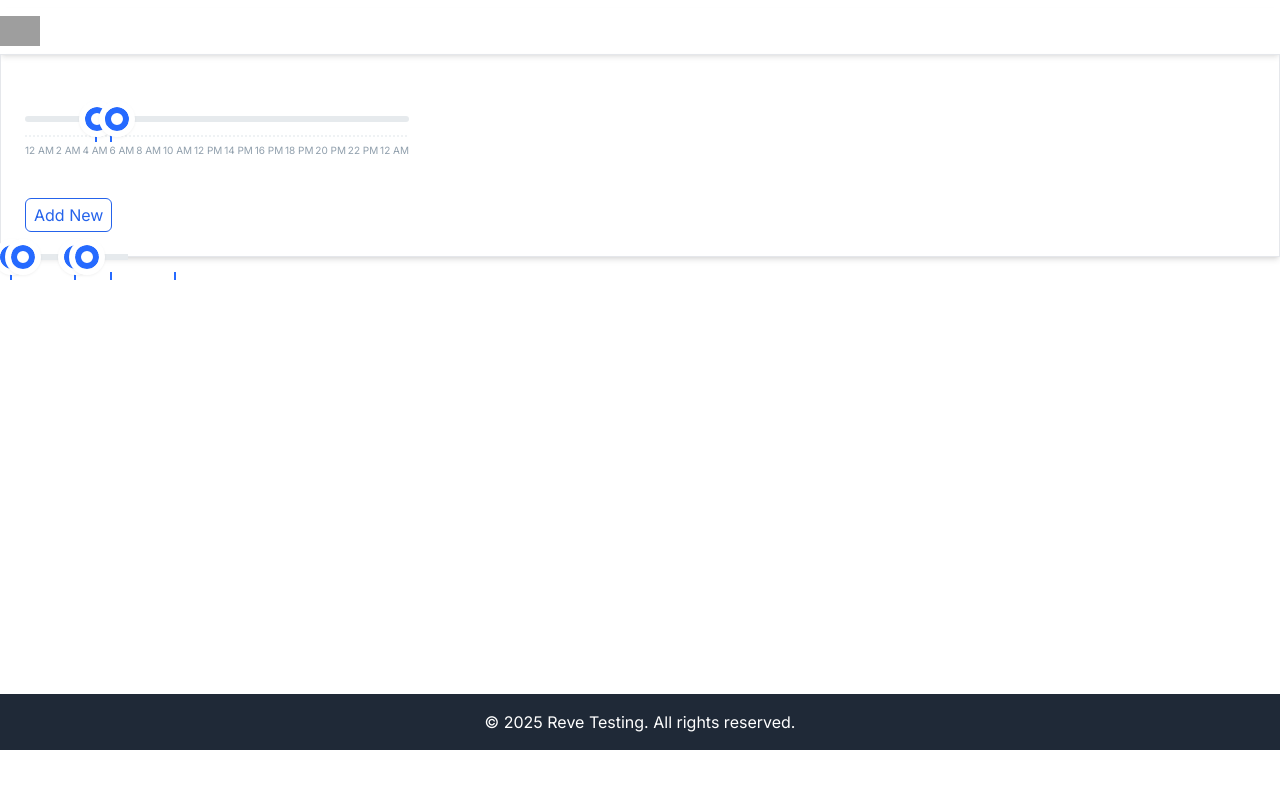
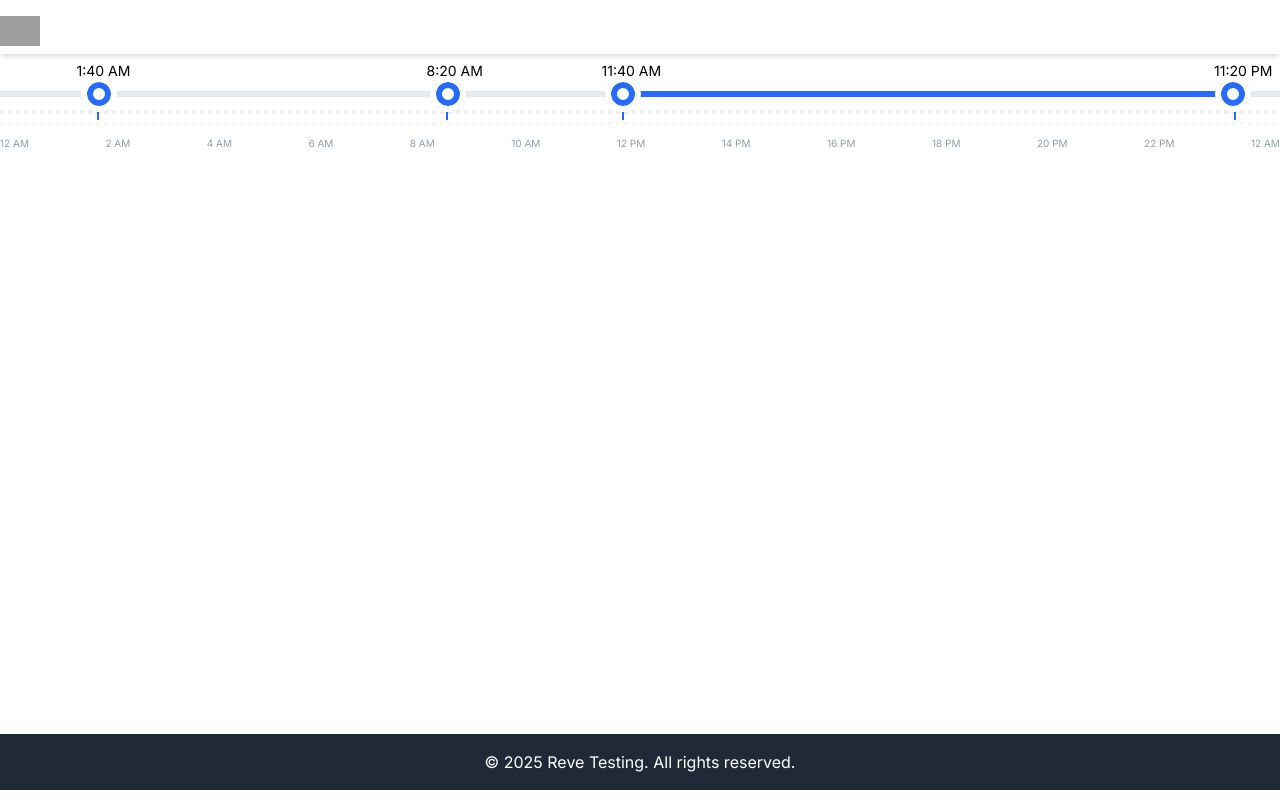
Before and after one commit to MdAmanullahSayeem/reve_test, a React (Vite) app: page / in a window 1280 px wide. Built offline with nearby package versions, Linux system fonts and the light colour scheme; grey boxes are pictures that could not be loaded.

Commit message:
multiSlots

```diff
--- a/src/components/common/HourSlot.tsx
+++ b/src/components/common/HourSlot.tsx
@@ -12,11 +12,11 @@ export default function HourSlot({ color = '#909FAC', hourGap = 2 }) {
     >
       {[...new Array(totalHour)].map((_, i) =>
         i * hourGap === 0 || i * hourGap == 24 ? (
-          <p>12 AM</p>
+          <p key={i}>12 AM</p>
         ) : i * hourGap < 12 ? (
-          <p>{i * hourGap} AM</p>
+          <p key={i}>{i * hourGap} AM</p>
         ) : (
-          <p>{i * hourGap} PM</p>
+          <p key={i}>{i * hourGap} PM</p>
         )
       )}
     </div>
--- a/src/components/common/InputRange.css
+++ b/src/components/common/InputRange.css
@@ -23,14 +23,23 @@
   border-radius: 3px;
 }
 
-.input-range .slider-track > div {
+.input-range .label {
   width: 2px;
   height: 8px;
   background-color: #266aff;
   content: '';
   position: absolute;
+  transform: translateX(-50%);
   top: 18px;
 }
+.input-range .label > div {
+  font-size: 14px;
+  white-space: nowrap;
+  position: absolute;
+  bottom: 52px;
+  left: -20px;
+}
+
 .input-range input[type='range']::-webkit-slider-runnable-track {
   -webkit-appearance: none;
   height: 6px;
--- a/src/components/common/InputRange.tsx
+++ b/src/components/common/InputRange.tsx
@@ -1,6 +1,7 @@
 import { useCallback, useEffect, useRef, useState } from 'react';
 import './InputRange.css';
 import { RangeDataType } from '@/types';
+import { minToTimeString } from '@/utils/helper';
 
 type PropTypes = {
   fill?: string;
@@ -17,9 +18,9 @@ export default function InputRange({
   fill = '#266AFF',
   track = '#E6EAED',
   editMode = true,
-  minGap = 10,
+  minGap = 20,
   min = 0,
-  max = 360,
+  max = 1440,
   step = 10,
   range = { start: 60, end: 75 },
 }: PropTypes) {
@@ -31,6 +32,8 @@ export default function InputRange({
   const sliderTrack = useRef<HTMLDivElement | null>(null);
   const startRef = useRef<HTMLDivElement | null>(null);
   const endRef = useRef<HTMLDivElement | null>(null);
+  const startProps = minToTimeString(start);
+  const endProps = minToTimeString(end);
 
   const fillColor = useCallback(() => {
     if (
@@ -41,12 +44,14 @@ export default function InputRange({
       !endRef.current
     )
       return;
-    const percent1 = (start / Number(slider1.current.max)) * 100;
-    const percent2 = (end / Number(slider1.current.max)) * 100;
-    startRef.current.style.left = `${start + 10}px`;
-    endRef.current.style.left = `${end + 10}px`;
+    const percent1 = (start / max) * 100;
+    const percent2 = (end / max) * 100;
+    const reduce1 = 10 - 20 * percent1 * 0.01;
+    const reduce2 = 10 - 20 * percent2 * 0.01;
+    startRef.current.style.left = `calc(${percent1}% + ${reduce1}px)`;
+    endRef.current.style.left = `calc(${percent2}% + ${reduce2}px)`;
     sliderTrack.current.style.background = `linear-gradient(to right, ${track} ${percent1}% ,${fill} ${percent1}%, ${fill} ${percent2}% , ${track} ${percent2}%, ${track} 100%)`;
-  }, [fill, track, start, end]);
+  }, [fill, track, start, end, max]);
 
   useEffect(() => {
     fillColor();
@@ -54,11 +59,16 @@ export default function InputRange({
 
   return (
     <div className={`input-range relative ${editMode && 'edit'}`}>
-      <div ref={sliderTrack} className="slider-track">
-        <div ref={startRef}>
-          {/* <p>{((start * 24) / max).toFixed(2)}</p> */}
+      <div ref={sliderTrack} className="slider-track"></div>
+      <div className="label" ref={startRef}>
+        <div>
+          {startProps.hr}:{startProps.min} {startProps.amp}
         </div>
-        <div ref={endRef}></div>
+      </div>
+      <div className="label" ref={endRef}>
+        <div>
+          {endProps.hr}:{endProps.min} {endProps.amp}
+        </div>
       </div>
       <input
         ref={slider1}
--- a/src/components/common/MinSlot.tsx
+++ b/src/components/common/MinSlot.tsx
@@ -1,10 +1,6 @@
 import { useLayoutEffect, useRef, useState } from 'react';
 
-export default function MinSlot({
-  stroke = '#EFF2F4',
-  strokeWidth = 4,
-  gap = 15,
-}) {
+export default function MinSlot({ stroke = '#EFF2F4', strokeWidth = 8 }) {
   const [width, setWidth] = useState(0);
   const sliderTrack = useRef<HTMLDivElement | null>(null);
 
@@ -15,8 +11,13 @@ export default function MinSlot({
   }, []);
 
   return (
-    <div ref={sliderTrack} className="w-full h-2">
-      <svg width={`${width}`} xmlns="http://www.w3.org/2000/svg" version="1.1">
+    <div ref={sliderTrack} className="w-full">
+      <svg
+        width={`${width}`}
+        height={10}
+        xmlns="http://www.w3.org/2000/svg"
+        version="1.1"
+      >
         <line
           x1={0}
           y1={0}
--- /dev/null
+++ b/src/components/common/MultiSlots.tsx
@@ -0,0 +1,33 @@
+import { DefaultProps, RangeDataType } from '@/types';
+import InputRange from './InputRange';
+
+interface PropTypes extends DefaultProps {
+  slots: RangeDataType[];
+}
+
+export default function MultiSlots({ slots, children }: PropTypes) {
+  return (
+    <>
+      {/* <AddSlotForm onSubmit={(data) => console.log(data)}>
+            <div className="w-96 py-10">
+              <InputRange range={slots[1]} />
+              <div className="mt-4">
+                <MinSlot strokeWidth={8} />
+              </div>
+              <div className="mt-[3px]">
+                <MinSlot strokeWidth={2} />
+              </div>
+              <HourSlot />
+            </div>
+          </AddSlotForm> */}
+      <div>
+        {slots?.map((slot, i) => (
+          <div key={i} className={`w-full`}>
+            <InputRange editMode={false} range={slot} />
+          </div>
+        ))}
+      </div>
+      {children}
+    </>
+  );
+}
--- /dev/null
+++ b/src/components/ui/Section.tsx
@@ -0,0 +1,5 @@
+import { DefaultProps } from '@/types';
+
+export default function Section({ children, className }: DefaultProps) {
+  return <div className={`my-[3px] w-full ${className || ''}`}>{children}</div>;
+}
--- a/src/pages/Home.tsx
+++ b/src/pages/Home.tsx
@@ -1,42 +1,29 @@
 import HourSlot from '@/components/common/HourSlot';
-import InputRange from '@/components/common/InputRange';
 import MinSlot from '@/components/common/MinSlot';
-import AddSlotForm from '@/components/ui/forms/AddSlotForm';
-import { useState } from 'react';
+import MultiSlots from '@/components/common/MultiSlots';
+import Section from '@/components/ui/Section';
+
 const defaultSlots = [
-  { start: 20, end: 50 },
-  { start: 70, end: 100 },
+  { start: 100, end: 500 },
+  { start: 700, end: 1400 },
 ];
+
 export default function Home() {
-  const [slots, updatedSlots] = useState(defaultSlots);
   return (
     <div className="">
-      <AddSlotForm onSubmit={(data) => console.log(data)}>
-        <div className="w-96 py-10">
-          <InputRange />
-          <div className="mt-4">
-            <MinSlot />
+      <div className="mt-10">
+        <MultiSlots slots={defaultSlots}>
+          <Section className="pt-4">
+            <MinSlot strokeWidth={8} />
+          </Section>
+          <Section>
+            <MinSlot strokeWidth={2} />
+          </Section>
+          <Section>
             <HourSlot />
-          </div>
-        </div>
-      </AddSlotForm>
-
-      <div className="flex">
-        {slots?.map((_, i) => (
-          <div key={i} className={`w-16`}>
-            <InputRange editMode={false} range={{ start: 0, end: 100 }} />
-          </div>
-        ))}
+          </Section>
+        </MultiSlots>
       </div>
-      {/* <div className="w-52">
-        <InputRange />
-      </div>
-      <div className="w-52">
-        <InputRange />
-      </div>
-      <div className="w-52">
-        <InputRange />
-      </div> */}
     </div>
   );
 }
--- a/src/utils/helper.ts
+++ b/src/utils/helper.ts
@@ -1,3 +1,5 @@
+import { HourToStringT } from '@/types';
+
 export function getFormData(formElement: HTMLFormElement) {
   const formData = new FormData(formElement);
   const data: { [key: string]: FormDataEntryValue } = {};
@@ -6,3 +8,14 @@ export function getFormData(formElement: HTMLFormElement) {
   }
   return data;
 }
+
+export function minToTimeString(min: number) {
+  const hr = (min / 60) | 0;
+  const reminder = min % 60;
+  const data: HourToStringT = {
+    hr: hr === 0 || hr === 24 || hr === 12 ? 12 : hr % 12,
+    min: Number(reminder.toFixed(2)),
+    amp: hr > 11 && hr < 24 ? 'PM' : 'AM',
+  };
+  return data;
+}
```
Also changed, not shown: src/types/index.ts (+7 -0 lines).
